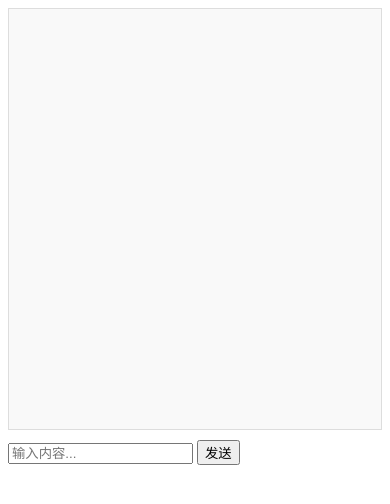
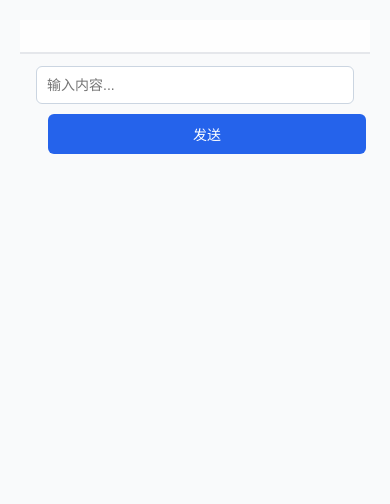
Before and after one commit to LockJade111/lockling-gpt-cloud, a FastAPI app: page /chat-ui in a window 390 px wide. Shown: the top 504 px of the page. Run offline with FastAPI, Linux system fonts and the light colour scheme; parts of the project's set-up code (start-up, migrations or seed data) failed here and were passed over.

Commit message:
🚀 Dev: 自动提交所有更新 @ 2025-05-31 20:57:41

```diff
--- a/static/css/chat.css
+++ b/static/css/chat.css
@@ -1,29 +1,112 @@
-#chat-container {
-    width: 600px;
-    margin: 30px auto;
-    border: 1px solid #ccc;
-    padding: 15px;
-    font-family: sans-serif;
+/* === Lockling Chat UI 样式 - chat.css === */
+
+body {
+  font-family: "Helvetica Neue", sans-serif;
+  background-color: #f9fafb;
+  margin: 0;
+  padding: 20px;
+}
+
+#lockling-chat-widget {
+  max-width: 600px;
+  margin: auto;
+  border: 1px solid #e5e7eb;
+  border-radius: 8px;
+  background-color: #ffffff;
+  box-shadow: 0 4px 12px rgba(0, 0, 0, 0.06);
+  display: flex;
+  flex-direction: column;
+  height: 80vh;
 }
 
 #chat-box {
-    height: 400px;
-    overflow-y: scroll;
-    border: 1px solid #ddd;
-    padding: 10px;
-    background: #f9f9f9;
-    margin-bottom: 10px;
+  flex: 1;
+  overflow-y: auto;
+  padding: 16px;
+  border-bottom: 1px solid #e5e7eb;
+  background-color: #fefefe;
 }
 
 .message {
-    margin-bottom: 8px;
+  margin-bottom: 12px;
+  line-height: 1.5;
+  max-width: 80%;
+  padding: 10px 14px;
+  border-radius: 12px;
+  display: inline-block;
+  clear: both;
+  word-break: break-word;
+  white-space: pre-wrap;
 }
 
-.user {
-    font-weight: bold;
-    color: #333;
+.user-message {
+  background-color: #dbeafe;
+  color: #1e3a8a;
+  float: right;
+  text-align: right;
 }
 
-.bot {
-    color: #007BFF;
+.bot-message {
+  background-color: #f3f4f6;
+  color: #111827;
+  float: left;
+  text-align: left;
 }
+
+.bot-temp-message {
+  opacity: 0.7;
+  font-style: italic;
+}
+
+#chat-form {
+  display: flex;
+  padding: 12px 16px;
+  border-top: 1px solid #e5e7eb;
+  background-color: #f9fafb;
+}
+
+#user-input {
+  flex: 1;
+  padding: 10px;
+  font-size: 14px;
+  border: 1px solid #cbd5e1;
+  border-radius: 6px;
+  outline: none;
+}
+
+#user-input:focus {
+  border-color: #2563eb;
+  box-shadow: 0 0 0 2px rgba(37, 99, 235, 0.2);
+}
+
+#chat-form button {
+  margin-left: 12px;
+  padding: 10px 16px;
+  background-color: #2563eb;
+  color: white;
+  border: none;
+  border-radius: 6px;
+  font-size: 14px;
+  cursor: pointer;
+  transition: background-color 0.2s;
+}
+
+#chat-form button:hover {
+  background-color: #1d4ed8;
+}
+
+@media (max-width: 600px) {
+  #lockling-chat-widget {
+    height: 90vh;
+    border-radius: 0;
+  }
+
+  #chat-form {
+    flex-direction: column;
+  }
+
+  #chat-form button {
+    margin-top: 10px;
+    width: 100%;
+  }
+}
--- a/templates/chatbox.html
+++ b/templates/chatbox.html
@@ -3,7 +3,7 @@
 <head>
   <meta charset="UTF-8">
   <title>锁灵 · 智能助手</title>
-  <link rel="stylesheet" href="/static/css/chat.css">
+  <link rel="stylesheet" href="/static/css/chat.css"> <!-- ✅ 已正确引入 -->
 </head>
 <body>
   <div id="chat-box" class="chat-box"></div>
```
Also changed, not shown: legacy/scripts/generate_reply_with_gpt.py (renamed from generate_reply_with_gpt.py), legacy/scripts/lockling_prompt.py (renamed from lockling_prompt.py), legacy/scripts/strategist_prompt.py (renamed from strategist_prompt.py), legacy/scripts/test_hashing.py (renamed from test_hashing.py), legacy/scripts/test_permissions.py (renamed from test_permissions.py), legacy/templates/chat.html (renamed from templates/chat.html), legacy/templates/chat_ui.html (renamed from templates/chat_ui.html), legacy/templates/dashboard.html (renamed from templates/dashboard.html), legacy/templates/dashboard_login.html (renamed from templates/dashboard_login.html), legacy/templates/dashboard_personas.html (renamed from templates/dashboard_personas.html), legacy/templates/force_trigger.html (added), legacy/templates/logs.html (renamed from templates/logs.html).
